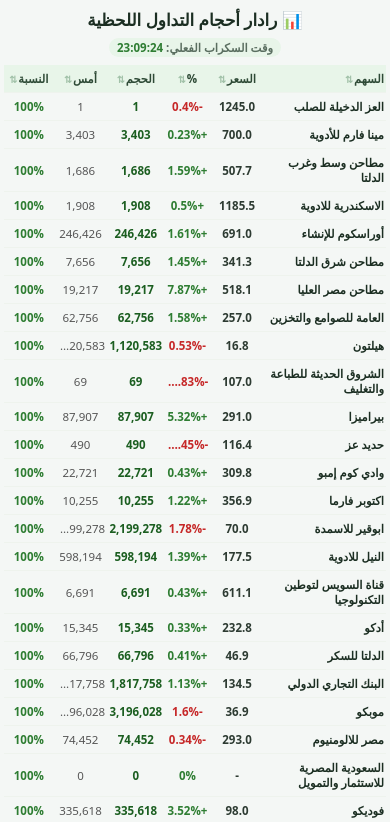
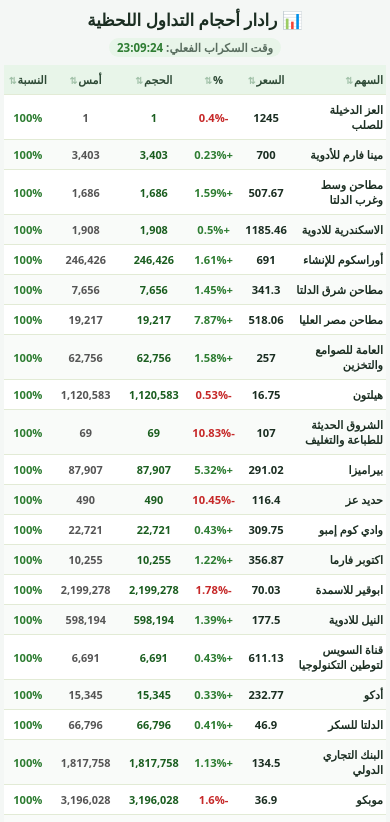
Before and after one commit to egytornado-tech/my-egx-scanner, a plain HTML site: page index.html in a window 390 px wide. Shown: the top 822 px of the page. Drawn offline with Linux system fonts and the light colour scheme.

Commit message:
Refactor styles and improve table layout
Updated styles and table structure for better readability and responsiveness. Adjusted font sizes and padding for various elements.

```diff
--- a/index.html
+++ b/index.html
@@ -22,7 +22,7 @@
             font-family: system-ui, -apple-system, BlinkMacSystemFont, sans-serif;
             padding: 4px;
             margin: 0;
-            overflow-x: hidden; /* منع التمرير العرضي تماماً */
+            overflow-x: hidden;
         }
 
         .container {
@@ -56,17 +56,13 @@
         table {
             width: 100%;
             border-collapse: collapse;
-            font-size: 0.72rem; /* حجم مدمج ومثالي ومقاوم للـ Scroll */
-            table-layout: fixed; /* إجبار الجدول على الالتزام بعرض الشاشة */
+            font-size: 0.7rem; /* حجم خط متناسق ومحكم لمنع السكرول */
         }
 
         th, td {
-            padding: 6px 2px; /* تقليص الحواف الداخلية لأقصى درجة */
+            padding: 7px 3px;
             text-align: center;
-            border-bottom: 1px solid #eef3ed;
-            overflow: hidden;
-            text-overflow: ellipsis;
-            white-space: nowrap;
+            border-bottom: 1px solid #e2ebd5;
         }
 
         th {
@@ -76,13 +72,28 @@
             cursor: pointer;
         }
 
-        th::after { content: '⇅'; font-size: 0.6rem; color: #a1c1a8; margin-right: 1px; }
+        th::after { content: '⇅'; font-size: 0.58rem; color: #a1c1a8; margin-right: 1px; }
+
+        /* 🎯 تلوين الأسطر الزوجية والفردية بشكل متبادل مريح جداً للعين */
+        tr:nth-child(even) {
+            background-color: #f9fbf9; /* سطر أغمق قليلاً بدرجة ربيعية */
+        }
+        tr:nth-child(odd) {
+            background-color: #ffffff; /* سطر أبيض نقّي */
+        }
 
         td.symbol-cell {
             text-align: right;
             font-weight: 600;
-            white-space: normal; /* السماح لاسم السهم بالنزول لسطر جديد دون مط الجدول عرضياً */
             color: #1b2e22;
+            word-break: break-word; /* تفادي تمدد العمود في الأسماء المركبة */
+        }
+
+        /* تقليص حجم أرقام الأحجام الكبيرة أوتوماتيكياً لتظهر بالكامل دون اختفاء */
+        .vol-text {
+            font-size: 0.68rem;
+            font-weight: 600;
+            white-space: nowrap;
         }
 
         .pos { color: var(--green-spring); font-weight: 600; }
@@ -102,10 +113,9 @@
     <table>
         <thead>
             <tr>
-                <!-- تقسيم نسب الأعمدة بالملي لتتطابق تماماً مع حجم شاشة أي موبايل -->
                 <th onclick="sortTable(0)" style="text-align: right; width: 32%;">السهم</th>
-                <th onclick="sortTable(1)" style="width: 14%;">السعر</th>
-                <th onclick="sortTable(2)" style="width: 12%;">%</th>
+                <th onclick="sortTable(1)" style="width: 15%;">السعر</th>
+                <th onclick="sortTable(2)" style="width: 11%;">%</th>
                 <th onclick="sortTable(3)" style="width: 15%;">الحجم</th>
                 <th onclick="sortTable(4)" style="width: 14%;">أمس</th>
                 <th onclick="sortTable(5)" style="width: 13%;">النسبة</th>
@@ -128,7 +138,6 @@
             if (response.ok) {
                 const resData = await response.json();
 
-                // عرض وقت السكراب الفعلي القادم من السكريبت
                 if (resData.scrape_time) {
                     document.getElementById('last-update').innerText = resData.scrape_time;
                 }
@@ -147,17 +156,19 @@
             const ratio = item.ratio_percentage;
             const ratioClass = ratio >= 100 ? "pos" : "neg";
             const changeClass = item.price_change >= 0 ? "pos" : "neg";
-            const price = item.price ? item.price.toFixed(1) : "-";
+
+            // 🎯 السعر يعرض كما هو نصياً من الـ JSON للحفاظ على القروش والمليمات بالكامل
+            const price = item.price ? item.price : "-";
             const change = item.price_change !== undefined ? (item.price_change > 0 ? "+" : "") + item.price_change + "%" : "-";
 
             html += `
                 <tr>
                     <td class="symbol-cell">${item.symbol}</td>
-                    <td style="font-weight: 600;">${price}</td>
+                    <td style="font-weight: 600; color: #1b2e22;">${price}</td>
                     <td class="${changeClass}">${change}</td>
-                    <td style="color: #1b5e20; font-weight: 600;">${parseInt(item.current_volume).toLocaleString()}</td>
-                    <td style="color: #555;">${parseInt(item.compared_to_time_volume).toLocaleString()}</td>
-                    <td class="${ratioClass}">${ratio}%</td>
+                    <td class="vol-text" style="color: #1b5e20;">${parseInt(item.current_volume).toLocaleString()}</td>
+                    <td class="vol-text" style="color: #555;">${parseInt(item.compared_to_time_volume).toLocaleString()}</td>
+                    <td class="${ratioClass}" style="font-weight: 600;">${ratio}%</td>
                 </tr>
             `;
         });
@@ -175,13 +186,13 @@
         rawData.sort((a, b) => {
             let valA, valB;
             if (colIndex === 0) { valA = a.symbol; valB = b.symbol; }
-            if (colIndex === 1) { valA = a.price; valB = b.price; }
+            if (colIndex === 1) { valA = parseFloat(a.price) || 0; valB = parseFloat(b.price) || 0; }
             if (colIndex === 2) { valA = a.price_change; valB = b.price_change; }
             if (colIndex === 3) { valA = a.current_volume; valB = b.current_volume; }
             if (colIndex === 4) { valA = a.compared_to_time_volume; valB = b.compared_to_time_volume; }
             if (colIndex === 5) { valA = a.ratio_percentage; valB = b.ratio_percentage; }
 
-            if (typeof valA === 'string') {
+            if (colIndex === 0) {
                 return sortAscending ? valA.localeCompare(valB) : valB.localeCompare(valA);
             } else {
                 return sortAscending ? valA - valB : valB - valA;
```
